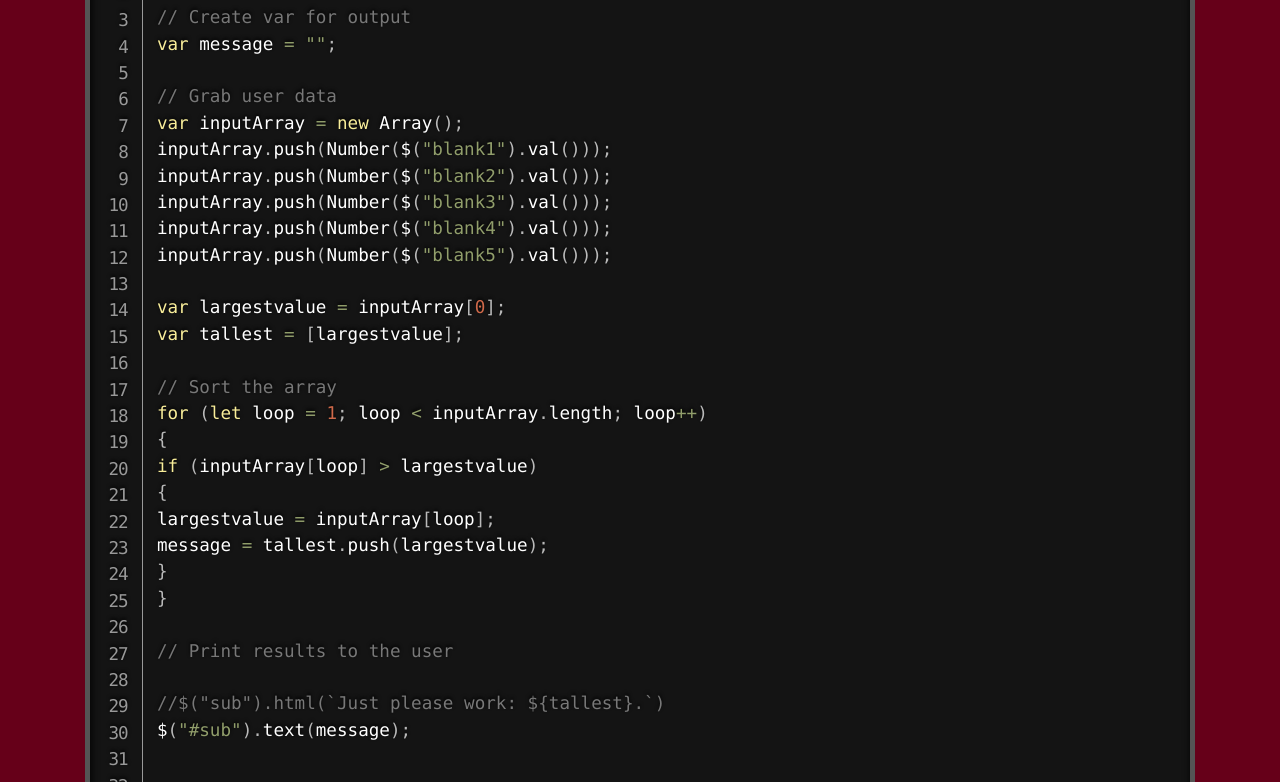
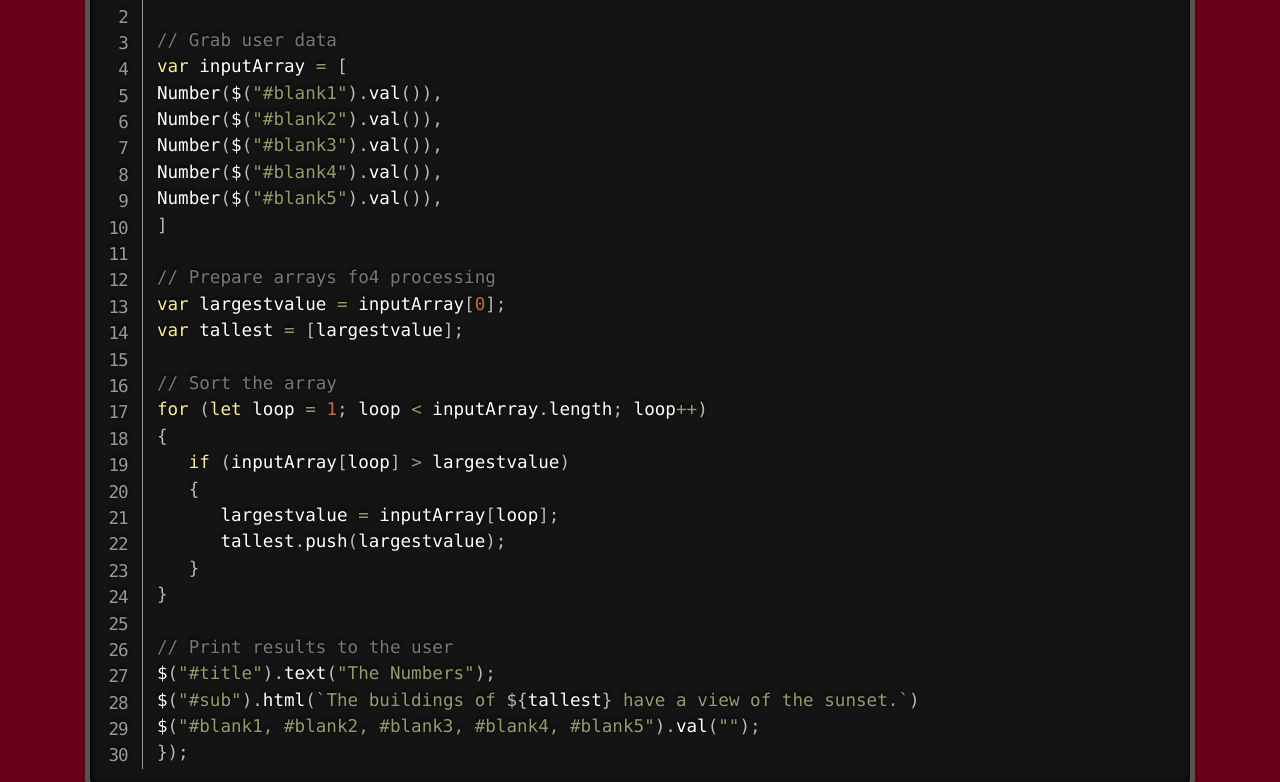
Before and after one commit to PeterBGuthrie/SunsetHills, a plain HTML site: page Code.html in a window 1280 px wide. Shown: the part 80-862 px from the top of the page. Drawn offline with Linux system fonts and the light colour scheme; files whose address does not match are found by name; a web font is replaced by a local one.

Commit message:
fix code secation more btn work

```diff
--- a/Code.html
+++ b/Code.html
@@ -88,38 +88,35 @@
                 <div class="row align-items-center">
                     <div class="col-lg-12 mr-auto" data-aos="fade-up">
                         <pre>
-                            <code class="language-javascript line-numbers">$("#execute").on("click", function () {
-
-// Create var for output
-var message = "";
+<code class="language-javascript line-numbers">$("#execute").on("click", function () {
 
 // Grab user data
-var inputArray = new Array();
-inputArray.push(Number($("blank1").val()));
-inputArray.push(Number($("blank2").val()));
-inputArray.push(Number($("blank3").val()));
-inputArray.push(Number($("blank4").val()));
-inputArray.push(Number($("blank5").val()));
+var inputArray = [
+Number($("#blank1").val()),
+Number($("#blank2").val()),
+Number($("#blank3").val()),
+Number($("#blank4").val()),
+Number($("#blank5").val()),
+]
 
+// Prepare arrays fo4 processing
 var largestvalue = inputArray[0];
 var tallest = [largestvalue];
 
 // Sort the array
 for (let loop = 1; loop < inputArray.length; loop++)
 {
-if (inputArray[loop] > largestvalue)
-{
-largestvalue = inputArray[loop];
-message = tallest.push(largestvalue);
-}
+   if (inputArray[loop] > largestvalue)
+   {
+      largestvalue = inputArray[loop];
+      tallest.push(largestvalue);
+   }
 }
 
 // Print results to the user
-
-//$("sub").html(`Just please work: ${tallest}.`)
-$("#sub").text(message);
-
-
+$("#title").text("The Numbers");
+$("#sub").html(`The buildings of ${tallest} have a view of the sunset.`)
+$("#blank1, #blank2, #blank3, #blank4, #blank5").val("");
 });</code>
                         </pre>
                     </div>
--- a/css/solveCodeStyle.css
+++ b/css/solveCodeStyle.css
@@ -1225,5 +1225,5 @@ h1, h2, h3, h4, h5,
 }
 
 #execute:hover {
-    color: #660019;
+    color: #660019 !important;
 }
```
Also changed, not shown: Solve.html (+2 -2 lines).
